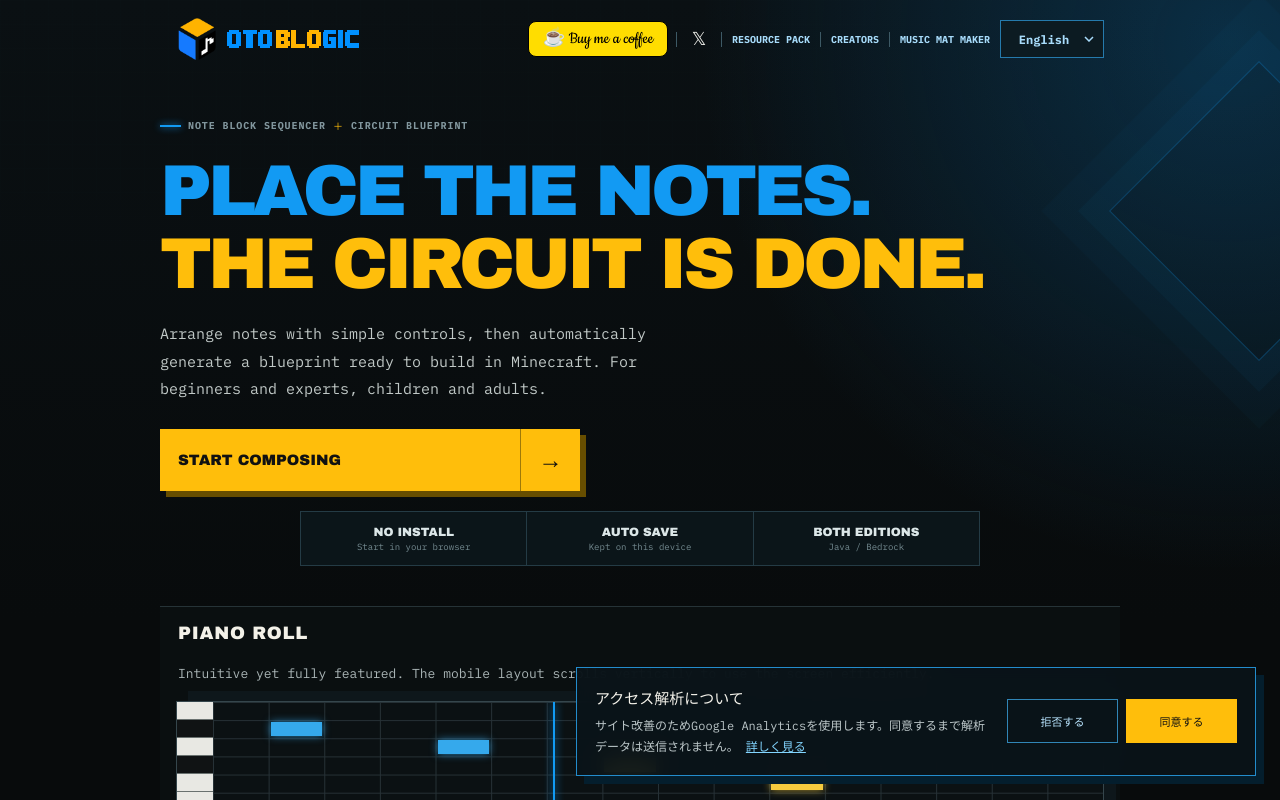
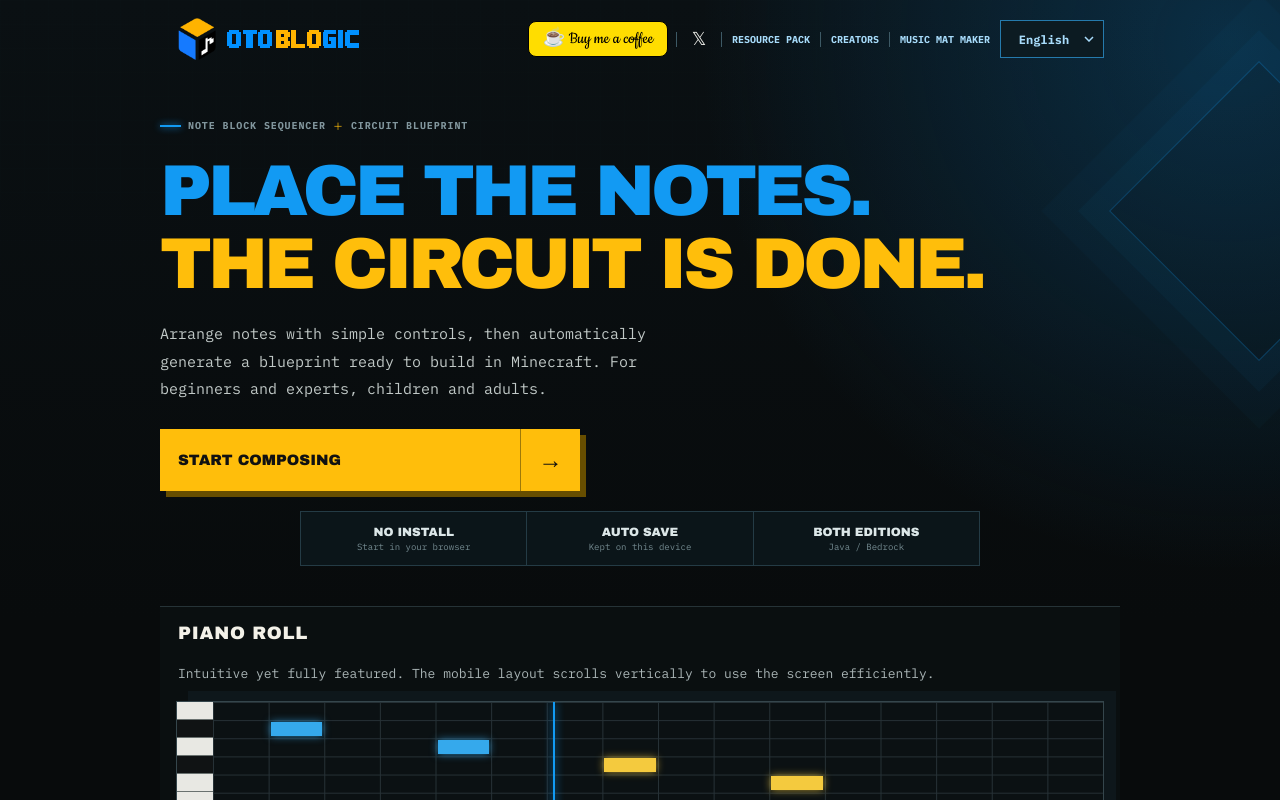
Before and after one commit to SOTA56/minecraft-note-block-maker, a React (Vite) app: page / in a window 1280 px wide. Shown: the top 800 px of the page. Built offline with nearby package versions, Linux system fonts and the light colour scheme.

Commit message:
Collect GA4 analytics without consent banner

```diff
--- a/src/AnalyticsConsent.tsx
+++ b/src/AnalyticsConsent.tsx
@@ -1,11 +1,29 @@
-import {useEffect,useState} from 'react'
-import './legal.css'
-const CONSENT_KEY='oto-blogic:analytics-consent',MEASUREMENT_ID='G-BDWSLHN0D4'
-declare global{interface Window{dataLayer:unknown[];gtag?:(...args:unknown[])=>void;openCookieSettings?:()=>void}}
+const MEASUREMENT_ID='G-BDWSLHN0D4'
+
+declare global {
+  interface Window {
+    dataLayer: unknown[]
+    gtag?: (...args: unknown[]) => void
+  }
+}
+
 let loaded=false
-function loadAnalytics(){if(loaded)return;loaded=true;window.dataLayer=window.dataLayer||[];window.gtag=(...args:unknown[])=>window.dataLayer.push(args);window.gtag('js',new Date());window.gtag('config',MEASUREMENT_ID,{anonymize_ip:true});const script=document.createElement('script');script.async=true;script.src=`https://www.googletagmanager.com/gtag/js?id=${MEASUREMENT_ID}`;document.head.appendChild(script)}
+
+export function loadAnalytics(){
+  if(loaded)return
+  loaded=true
+  window.dataLayer=window.dataLayer||[]
+  window.gtag=(...args:unknown[])=>window.dataLayer.push(args)
+  window.gtag('js',new Date())
+  window.gtag('config',MEASUREMENT_ID,{anonymize_ip:true})
+  const script=document.createElement('script')
+  script.async=true
+  script.src=`https://www.googletagmanager.com/gtag/js?id=${MEASUREMENT_ID}`
+  document.head.appendChild(script)
+}
+
+loadAnalytics()
+
 export function trackPageView(path:string,title?:string){
   window.gtag?.('event','page_view',{page_path:path,page_title:title??document.title,page_location:window.location.href})
 }
-const copy:Record<string,[string,string,string,string,string]>={ja:['アクセス解析について','サイト改善のためGoogle Analyticsを使用します。同意するまで解析データは送信されません。','同意する','拒否する','詳しく見る'],en:['Analytics choices','We use Google Analytics to improve the site. No analytics data is sent until you agree.','ALLOW','DECLINE','LEARN MORE'],es:['Analítica','Usamos Google Analytics para mejorar el sitio. No se envían datos hasta que aceptes.','ACEPTAR','RECHAZAR','MÁS INFORMACIÓN'],fr:['Mesure d’audience','Google Analytics nous aide à améliorer le site. Aucune donnée n’est envoyée avant votre accord.','ACCEPTER','REFUSER','EN SAVOIR PLUS'],de:['Analyse','Google Analytics hilft uns, die Website zu verbessern. Vor Ihrer Zustimmung werden keine Analysedaten gesendet.','ZUSTIMMEN','ABLEHNEN','MEHR ERFAHREN'],zh:['访问分析','我们使用 Google Analytics 改进网站。未经同意不会发送分析数据。','同意','拒绝','了解详情'],'zh-tw':['流量分析','我們使用 Google Analytics 改善網站。未經同意不會傳送分析資料。','同意','拒絕','瞭解詳情'],ko:['이용 분석','사이트 개선을 위해 Google Analytics를 사용합니다. 동의하기 전에는 분석 데이터를 보내지 않습니다.','동의','거부','자세히 보기'],id:['Analitik','Kami memakai Google Analytics untuk memperbaiki situs. Data analitik tidak dikirim sebelum Anda setuju.','SETUJU','TOLAK','PELAJARI']}
-export default function AnalyticsConsent(){const [open,setOpen]=useState(()=>!localStorage.getItem(CONSENT_KEY)),language=localStorage.getItem('oto-blogic:language')||document.documentElement.lang||'en',text=copy[language]||copy.en;useEffect(()=>{if(localStorage.getItem(CONSENT_KEY)==='granted')loadAnalytics();window.openCookieSettings=()=>setOpen(true);return()=>{delete window.openCookieSettings}},[]);const choose=(choice:'granted'|'denied')=>{localStorage.setItem(CONSENT_KEY,choice);if(choice==='granted')loadAnalytics();setOpen(false)};if(!open)return null;return <aside className="consent-banner" role="dialog" aria-modal="true" aria-labelledby="consent-title"><div><b id="consent-title">{text[0]}</b><p>{text[1]} <a href="/privacy">{text[4]}</a></p></div><div className="consent-actions"><button className="decline" onClick={()=>choose('denied')}>{text[3]}</button><button className="allow" onClick={()=>choose('granted')}>{text[2]}</button></div></aside>}
--- a/src/HomePage.tsx
+++ b/src/HomePage.tsx
@@ -96,7 +96,7 @@ export default function HomePage({language,setLanguage,onStart,onCreators,onReso
     </section>
 
     <aside className="home-unofficial">NOT AN OFFICIAL MINECRAFT PRODUCT. NOT APPROVED BY OR ASSOCIATED WITH MOJANG OR MICROSOFT.</aside>
-    <nav className="home-legal-links"><a href="/terms" onClick={event=>{event.preventDefault();onTerms()}}>{ja?'利用規約':'TERMS'}</a><i/><a href="/privacy" onClick={event=>{event.preventDefault();onPrivacy()}}>{ja?'プライバシーポリシー':'PRIVACY'}</a><i/><button onClick={()=>window.openCookieSettings?.()}>{ja?'Cookie設定':'COOKIE SETTINGS'}</button></nav>
+    <nav className="home-legal-links"><a href="/terms" onClick={event=>{event.preventDefault();onTerms()}}>{ja?'利用規約':'TERMS'}</a><i/><a href="/privacy" onClick={event=>{event.preventDefault();onPrivacy()}}>{ja?'プライバシーポリシー':'PRIVACY'}</a></nav>
     <footer className="home-footer"><img src="/assets/branding/oto-blogic-logo.png" alt="OTO BLOGIC"/><span>© 2026 · POWERED BY SOTA56</span></footer>
   </main>
 }
--- a/src/LegalPages.tsx
+++ b/src/LegalPages.tsx
@@ -19,8 +19,7 @@ const termsJa:Copy={terms:'利用規約',privacy:'プライバシーポリシー
 
 const privacyJa:Copy={terms:'利用規約',privacy:'プライバシーポリシー',updated:'最終更新：2026年7月22日',home:'ホームへ',intro:'OTO BLOGICで扱う情報と、利用者が選べるプライバシー設定を説明します。',sections:[
  {title:'ブラウザ内に保存する情報',body:['曲名、音符、トラック設定、設計図設定、言語設定などは、利用中の端末のブラウザ内（Local Storage）に保存されます。これらの曲データは、通常の利用ではOTO BLOGICのサーバーへ送信されません。']},
- {title:'Google Analytics',body:['サイトの改善のため、同意した利用者に限りGoogle Analytics 4を使用します。ページの閲覧、利用端末・ブラウザ、セッション、国や地域のおおよその情報などがGoogleへ送信されます。氏名、メールアドレス、作曲内容などを意図的に送信することはありません。','同意するまではGoogle Analyticsのタグを読み込まず、Googleへ解析データを送信しません。拒否してもOTO BLOGICの作曲・設計図機能は利用できます。',external('https://policies.google.com/technologies/partner-sites?hl=ja','Googleによる情報の使用について')]},
- {title:'同意の変更',body:['選択内容はブラウザ内に保存されます。トップページ下部の「Cookie設定」から、いつでも解析への同意を変更できます。ブラウザの保存データを削除した場合は、選択をもう一度確認します。']},
+ {title:'Google Analytics',body:['サイトの改善のため、Google Analytics 4を使用しています。ページの閲覧、利用端末・ブラウザ、セッション、国や地域のおおよその情報などがGoogleへ送信されることがあります。氏名、メールアドレス、作曲内容などを意図的に送信することはありません。','Google Analyticsによるアクセス解析を希望しない場合は、ブラウザのトラッキング防止機能やコンテンツブロッカーをご利用ください。',external('https://policies.google.com/technologies/partner-sites?hl=ja','Googleによる情報の使用について')]},
  {title:'外部サービス',body:['YouTube動画、Buy Me a Coffee、X、GitHubなどの外部サービスを表示または開く場合、各サービスがアクセス情報などを扱うことがあります。各サービスのプライバシーポリシーもご確認ください。']},
  {title:'お問い合わせ',body:[<>プライバシーに関する連絡は {external('https://x.com/OTOBLOGIC','OTO BLOGIC公式X')} へお願いします。</>]},
 ]}
@@ -37,8 +36,7 @@ const termsEn:Copy={terms:'TERMS OF USE',privacy:'PRIVACY POLICY',updated:'Last
 
 const privacyEn:Copy={terms:'TERMS OF USE',privacy:'PRIVACY POLICY',updated:'Last updated: July 22, 2026',home:'HOME',intro:'What OTO BLOGIC stores and the privacy choices available to you.',sections:[
  {title:'Data stored in your browser',body:['Song titles, notes, track settings, blueprint settings, and language preferences are stored in your browser using Local Storage. Song data is not normally sent to OTO BLOGIC servers.']},
- {title:'Google Analytics',body:['With your consent, we use Google Analytics 4 to improve the site. It may collect page views, device and browser details, sessions, and approximate location. We do not intentionally send your name, email address, or song content.','The Analytics tag is not loaded and no analytics data is sent to Google until you consent. Refusing does not limit the composer or blueprint features.',external('https://policies.google.com/technologies/partner-sites','How Google uses information from sites or apps that use its services')]},
- {title:'Changing your choice',body:['Your choice is stored in your browser. Use “Cookie settings” in the home-page footer to change it at any time.']},
+ {title:'Google Analytics',body:['We use Google Analytics 4 to improve the site. It may collect page views, device and browser details, sessions, and approximate location. We do not intentionally send your name, email address, or song content.','If you do not want analytics, use your browser’s tracking prevention or content-blocking features.',external('https://policies.google.com/technologies/partner-sites','How Google uses information from sites or apps that use its services')]},
  {title:'External services',body:['Embedded or linked services such as YouTube, Buy Me a Coffee, X, and GitHub may process access information under their own privacy policies.']},
  {title:'Contact',body:[<>Contact us through {external('https://x.com/OTOBLOGIC','OTO BLOGIC on X')}.</>]},
 ]}
--- a/src/main.tsx
+++ b/src/main.tsx
@@ -1,6 +1,5 @@
 import { StrictMode } from 'react'
 import { createRoot } from 'react-dom/client'
 import App from './App'
-import AnalyticsConsent from './AnalyticsConsent'
 import './styles.css'
-createRoot(document.getElementById('root')!).render(<StrictMode><App /><AnalyticsConsent /></StrictMode>)
+createRoot(document.getElementById('root')!).render(<StrictMode><App /></StrictMode>)
```
